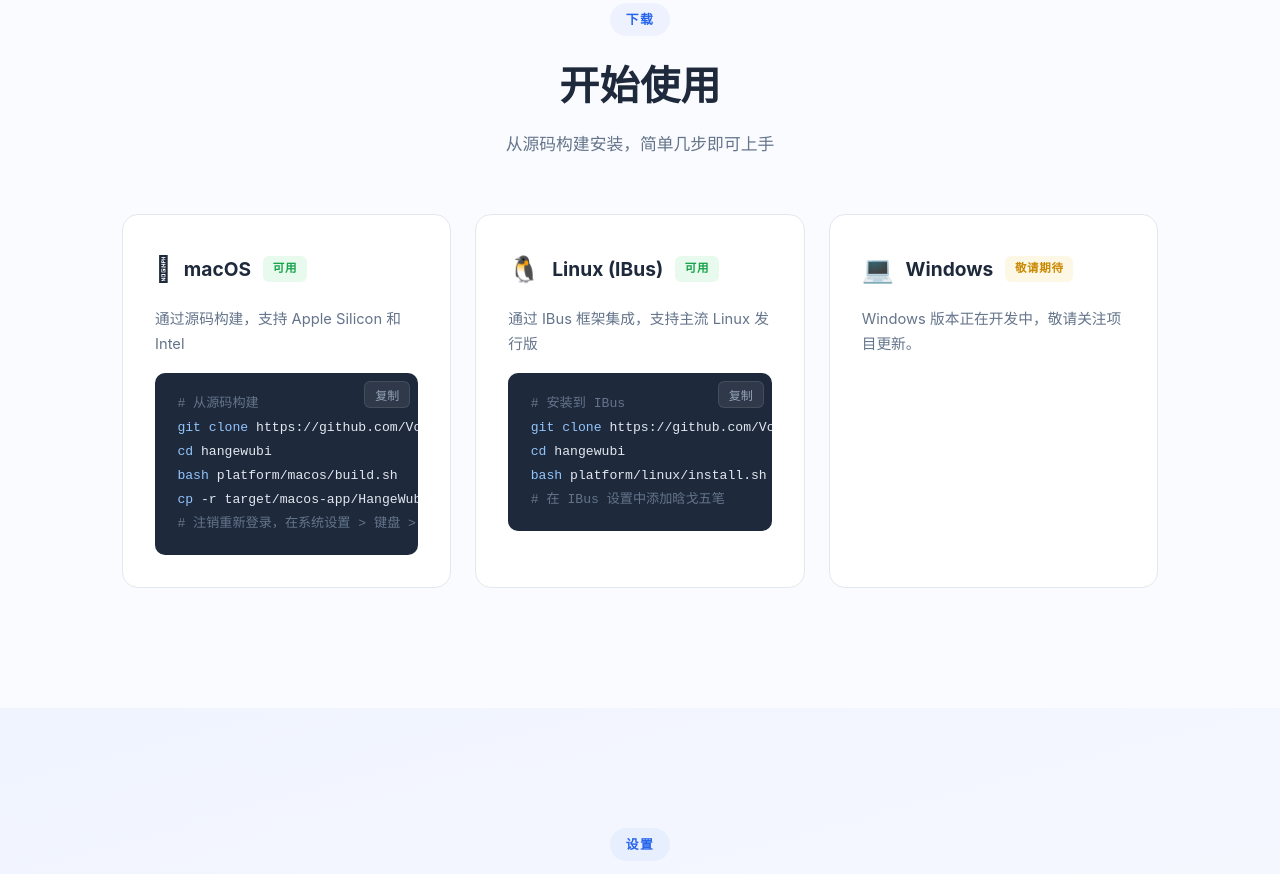
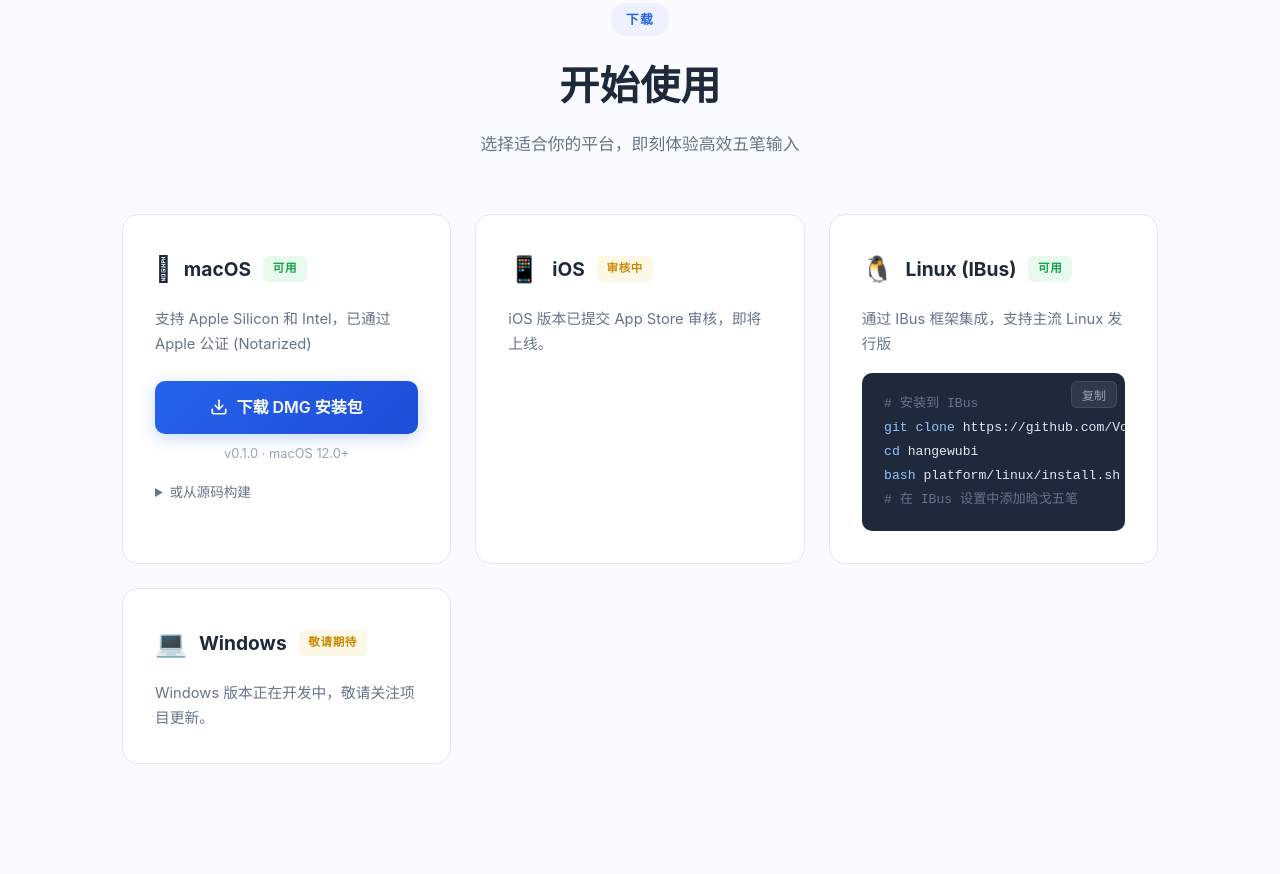
Before and after one commit to VoldemortGin/hangewubi, a plain HTML site: page docs/index.html in a window 1280 px wide. Shown: the part 2739-3613 px from the top of the page. Drawn offline with Linux system fonts and the light colour scheme.

Commit message:
feat: 网站添加 macOS DMG 下载和 iOS 审核中提示
- 添加 macOS v0.1.0 公证 DMG 直接下载
- 新增 iOS 卡片（App Store 审核中）
- 源码构建说明折叠到 details 元素中

Co-Authored-By: Claude Opus 4.6 (1M context) <noreply@anthropic.com>

```diff
--- a/docs/index.html
+++ b/docs/index.html
@@ -761,7 +761,7 @@ footer a:hover { color: var(--primary); }
     <div class="section-header reveal">
       <span class="section-label">下载</span>
       <h2 class="section-title">开始使用</h2>
-      <p class="section-subtitle">从源码构建安装，简单几步即可上手</p>
+      <p class="section-subtitle">选择适合你的平台，即刻体验高效五笔输入</p>
     </div>
     <div class="download-grid">
       <!-- macOS -->
@@ -771,20 +771,37 @@ footer a:hover { color: var(--primary); }
           <h3>macOS</h3>
           <span class="badge badge-available">可用</span>
         </div>
-        <p style="color: var(--text-secondary); font-size: 0.92rem; margin-bottom: 0.5rem;">通过源码构建，支持 Apple Silicon 和 Intel</p>
-        <div class="code-block">
-          <button class="copy-btn" onclick="copyCode(this)">复制</button>
-          <pre><code><span class="code-comment"># 从源码构建</span>
-<span class="code-cmd">git clone</span> https://github.com/VoldemortGin/hangewubi.git
+        <p style="color: var(--text-secondary); font-size: 0.92rem; margin-bottom: 0.5rem;">支持 Apple Silicon 和 Intel，已通过 Apple 公证 (Notarized)</p>
+        <a href="downloads/HangeWubi-0.1.0.dmg" class="btn btn-primary" style="margin-top: 1rem; width: 100%; justify-content: center;">
+          <svg width="18" height="18" viewBox="0 0 24 24" fill="none" stroke="currentColor" stroke-width="2.2" stroke-linecap="round" stroke-linejoin="round"><path d="M21 15v4a2 2 0 0 1-2 2H5a2 2 0 0 1-2-2v-4"/><polyline points="7 10 12 15 17 10"/><line x1="12" y1="15" x2="12" y2="3"/></svg>
+          下载 DMG 安装包
+        </a>
+        <p style="color: var(--text-muted); font-size: 0.8rem; margin-top: 0.6rem; text-align: center;">v0.1.0 &middot; macOS 12.0+</p>
+        <details style="margin-top: 1rem;">
+          <summary style="color: var(--text-secondary); font-size: 0.85rem; cursor: pointer; font-weight: 500;">或从源码构建</summary>
+          <div class="code-block" style="margin-top: 0.5rem;">
+            <button class="copy-btn" onclick="copyCode(this)">复制</button>
+            <pre><code><span class="code-cmd">git clone</span> https://github.com/VoldemortGin/hangewubi.git
 <span class="code-cmd">cd</span> hangewubi
 <span class="code-cmd">bash</span> platform/macos/build.sh
 <span class="code-cmd">cp</span> -r target/macos-app/HangeWubi.app ~/Library/Input\ Methods/
 <span class="code-comment"># 注销重新登录，在系统设置 > 键盘 > 输入源中添加</span></code></pre>
+          </div>
+        </details>
+      </div>
+
+      <!-- iOS -->
+      <div class="download-card coming-soon reveal" style="--i:1">
+        <div class="download-platform">
+          <span class="platform-icon">&#128241;</span>
+          <h3>iOS</h3>
+          <span class="badge badge-soon">审核中</span>
         </div>
+        <p style="color: var(--text-secondary); font-size: 0.92rem;">iOS 版本已提交 App Store 审核，即将上线。</p>
       </div>
 
       <!-- Linux -->
-      <div class="download-card reveal" style="--i:1">
+      <div class="download-card reveal" style="--i:2">
         <div class="download-platform">
           <span class="platform-icon">&#128039;</span>
           <h3>Linux (IBus)</h3>
@@ -802,7 +819,7 @@ footer a:hover { color: var(--primary); }
       </div>
 
       <!-- Windows -->
-      <div class="download-card coming-soon reveal" style="--i:2">
+      <div class="download-card coming-soon reveal" style="--i:3">
         <div class="download-platform">
           <span class="platform-icon">&#128187;</span>
           <h3>Windows</h3>
```
